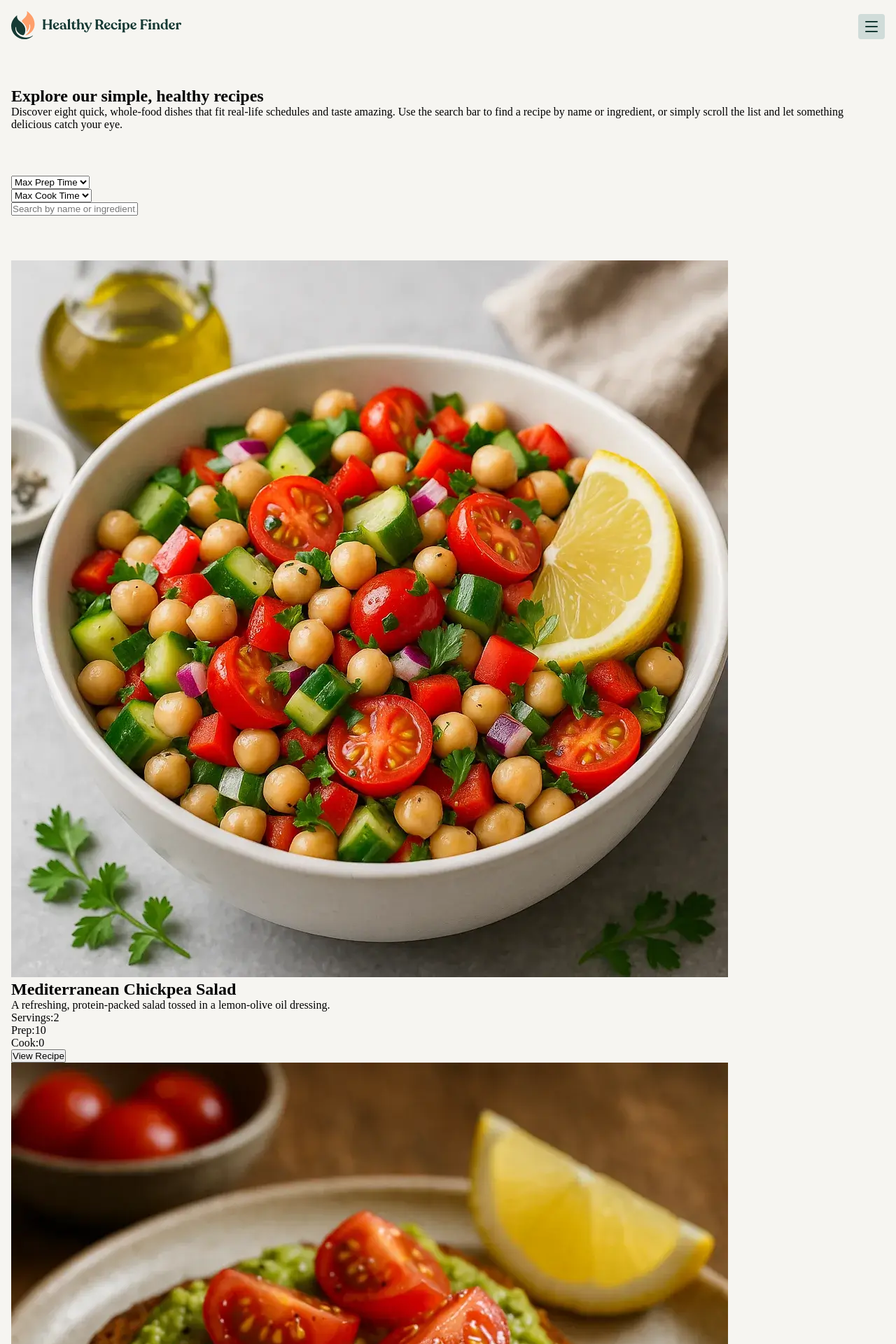
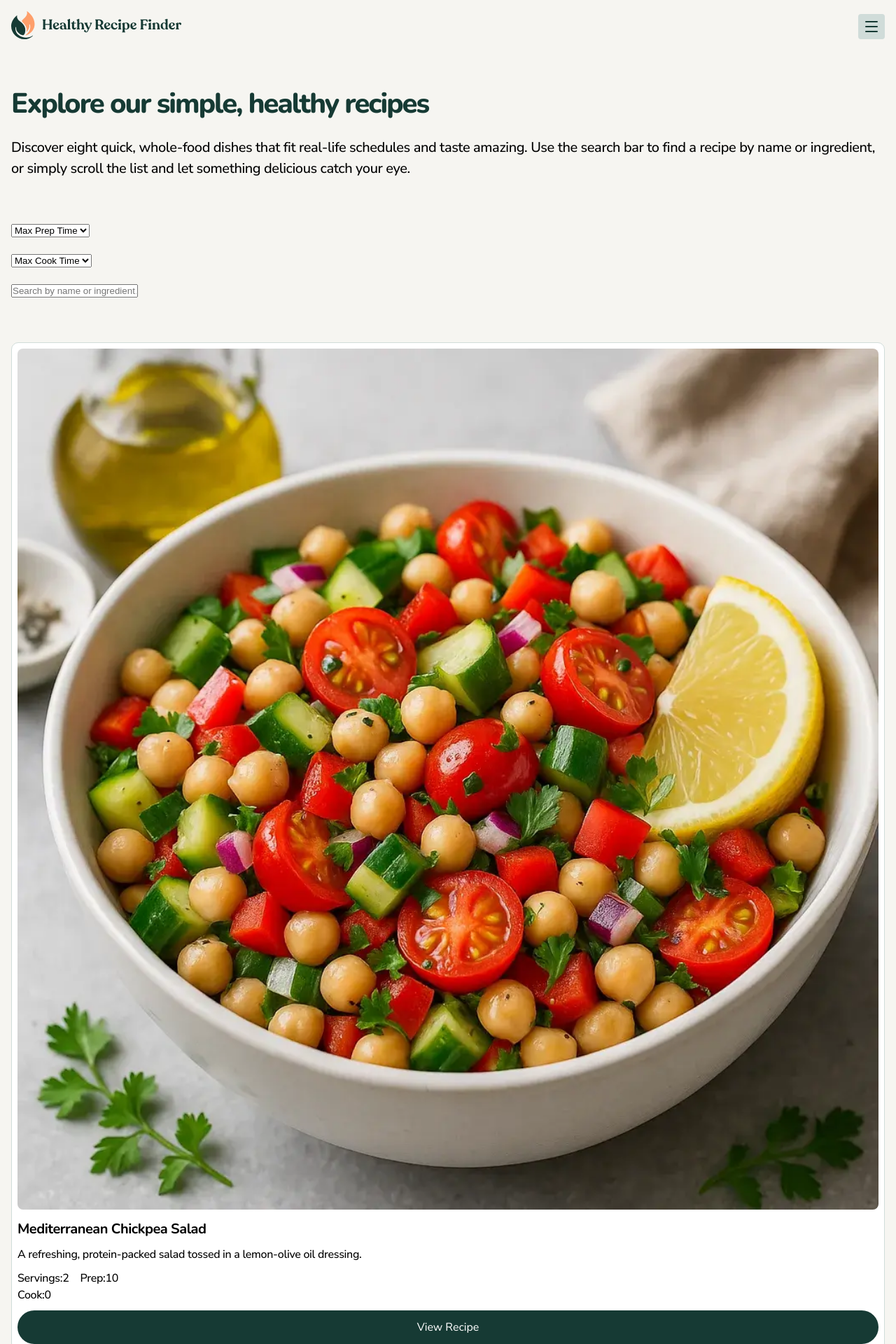
Before and after one commit to mahlvm/recipe-finder-website, a React (Vite) app in the folder recipe-finder-react/: page /recipes in a window 1280 px wide. Shown: the top 1920 px of the page at 70% size. Built offline with nearby package versions, Linux system fonts and the light colour scheme.

Commit message:
img recipe css and recipe box

```diff
--- /dev/null
+++ b/recipe-finder-react/src/components/ImageRecipe.css
@@ -0,0 +1,14 @@
+.componentImgDiv {
+  width: 100%;
+}
+
+.componentImgPicture {
+  width: 100%;
+  height: 100%;
+}
+
+.componentImgPicture img {
+  width: 100%;
+  height: 100%;
+  border-radius: 8px; /* opcional, para arredondar */
+}
--- a/recipe-finder-react/src/components/ImageRecipe.jsx
+++ b/recipe-finder-react/src/components/ImageRecipe.jsx
@@ -1,17 +1,20 @@
 import { images } from "../data/images";
+import "./ImageRecipe.css"
 
 const ImageRecipe = ({slug, alt}) => {
     const image = images[slug];
 
 
     return(
-        <div>
-            <picture>
-                {/* Small para telas até 375px */}
-                <source media="(max-width: 375px)" srcSet={image.small} />
-                {/* Large para telas maiores */}
-                <img src={image.large} alt={alt} />
-        </picture>
+        <div className="componentImgDiv">
+            <picture className="componentImgPicture">
+               <picture className="componentImgPicture">
+                    {/* até 375px de largura → usa small */}
+                    <source media="(max-width: 375px)" srcSet={image.small} />
+                    {/* se não cair nessa condição → usa large */}
+                    <img src={image.large} alt={alt} />
+                </picture>
+            </picture>
         </div>
     )
 }
--- a/recipe-finder-react/src/pages/Recipes.css
+++ b/recipe-finder-react/src/pages/Recipes.css
@@ -19,3 +19,100 @@
     flex-direction: column;
     gap: var(--spacing-64);
 }
+
+.recipesSecOne,
+.recipesSecTwo,
+.recipesSecThree{
+    width: 100%;
+    display: flex;
+    flex-direction: column;
+    justify-content: flex-start;
+    align-items: flex-start;
+    gap: var(--spacing-24);
+}
+
+.recipeDiv{
+    width: 100%;
+    display: flex;
+    flex-direction: column;
+    justify-content: flex-start;
+    align-items: flex-start;
+    gap: var(--spacing-10);
+    background-color: white;
+    padding: var(--spacing-8);
+    border: solid 1px var(--Neutral300);
+    border-radius: var(--radius-10);
+}
+
+.iconDivRecipes{
+    width: 100%;
+    display: flex;
+    flex-direction: row;
+    justify-content: flex-start;
+    align-items: flex-start;
+    gap: var(--spacing-16);
+}
+
+
+.h2{
+  font-family: var(--text-2-font);
+  font-size: var(--text-2-mobile-size);
+  font-weight: var(--text-2-weight);
+  line-height: var(--text-2-line);
+  letter-spacing: var(--text-2-spacing);
+  color: var(--Neutral900);
+}
+
+.h5{
+  font-family: var(--text-5-font);
+  font-size: var(--text-5-size);
+  font-weight: var(--text-5-weight);
+  line-height: var(--text-5-line);
+  letter-spacing: var(--text-5-spacing);
+  color: var(--text-5-font);
+}
+
+
+.p{
+  font-family: var(--text-6-font);
+  font-size: var(--text-6-size);
+  font-weight: var(--text-6-weight);
+  line-height: var(--text-6-line);
+  letter-spacing: var(--text-6-spacing);
+  color: var(--Neutral800);
+}
+
+.smalltxt{
+  font-family: var(--text-9-font);
+  font-size: var(--text-9-size);
+  font-weight: var(--text-9-weight);
+  line-height: var(--text-9-line);
+  letter-spacing: var(--text-9-spacing);
+  color: var(--text-9-font);
+}
+
+.imgDivRecipes{
+    width: 100%;
+}
+
+.recipesDivButton{
+    width: 100%;
+}
+
+.viewRecipeButton{
+    width: 100%;
+    padding-top: var(--spacing-12);
+    padding-bottom: var(--spacing-12);
+    border-radius: var(--radius-full);
+    background-color: var(--Neutral900);
+    color: var(--Neutral0);
+    border: none;
+    font-family: var(--text-8-font);
+    font-size: var(--text-8-size);
+    line-height: var(--text-8-line);
+    letter-spacing: var(--text-8-spacig);
+    display: flex;
+    flex-direction: row;
+    justify-content: center;
+    align-items: center;
+}
--- a/recipe-finder-react/src/pages/Recipes.jsx
+++ b/recipe-finder-react/src/pages/Recipes.jsx
@@ -46,9 +46,9 @@ const handleViewRecipe = (recipe) => {
     <div className="recipesContainer">
       <Navbar />
       <main className="mainRecipes">
-      <section>
-        <h1>Explore our simple, healthy recipes</h1>
-        <p>
+      <section className="recipesSecOne">
+        <h2 className="h2">Explore our simple, healthy recipes</h2>
+        <p className="p">
           Discover eight quick, whole-food dishes that fit real-life schedules
           and taste amazing. Use the search bar to find a recipe by name or
           ingredient, or simply scroll the list and let something delicious
@@ -56,7 +56,7 @@ const handleViewRecipe = (recipe) => {
         </p>
       </section>
 
-      <section>
+      <section className="recipesSecTwo">
         <div>
           <select onChange={(e) => setMaxPrepTime(e.target.value)}>
             <option value="">Max Prep Time</option>
@@ -94,23 +94,30 @@ const handleViewRecipe = (recipe) => {
         </div>
       </section>
 
-      <section>
+      <section className="recipesSecThree">
             {recipes.map((recipe) => (
-              <div  key={recipe.id}>
-                <div>
+
+              <div  className="recipeDiv" key={recipe.id}>
+                <div className="imgDivRecipes">
                   <ImageRecipe slug={recipe.slug} alt={recipe.title} />
                 </div>
-                <h2>{recipe.title}</h2>
-                <p>{recipe.overview}</p>
-                <div>
-                  <p>Servings:{recipe.servings}</p>
-                  <p>Prep:{recipe.prepMinutes}</p>
+
+                <h5 className="h5">{recipe.title}</h5>
+                <p className="smalltxt">{recipe.overview}</p>
+
+                <div className="iconDivRecipes">
+                  <div className="iconDivRecipesLeft">
+                    <p className="smalltxt">Servings:{recipe.servings}</p>
+                    <p className="smalltxt">Cook:{recipe.cookMinutes}</p>
+                  </div>
+
+                  <div className="iconDivRecipesRight">
+                    <p className="smalltxt">Prep:{recipe.prepMinutes}</p>
+                  </div>
                 </div>
-                <div>
-                  <p>Cook:{recipe.cookMinutes}</p>
-                </div>
-                <div>
-                  <button value={recipe.id} onClick={handleViewRecipe}>View Recipe</button>
+
+                <div className="recipesDivButton">
+                  <button className="viewRecipeButton" value={recipe.id} onClick={handleViewRecipe}>View Recipe</button>
                 </div>
               </div>
             ))}
```
